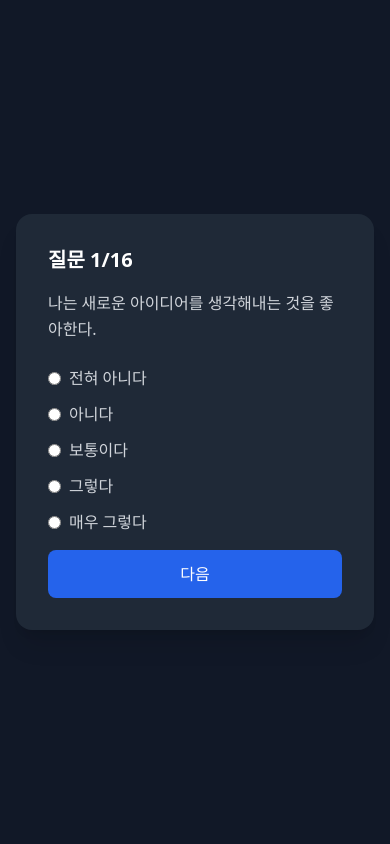
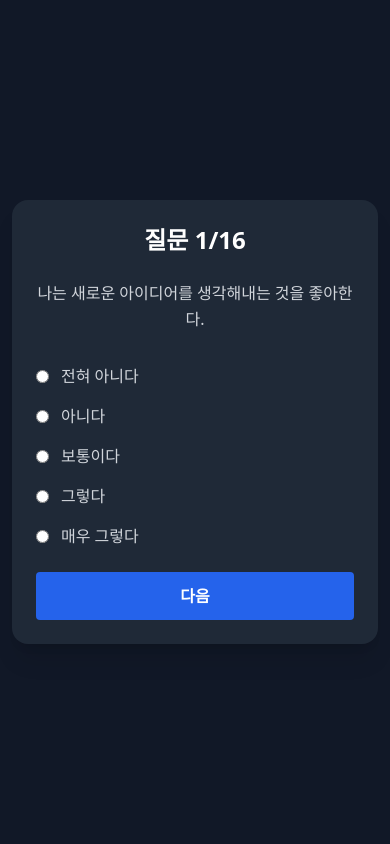
Before and after one commit to HwaJoong/flask-personality-app, a Flask app: page /question in a window 390 px wide. Run offline with Flask 3, Linux system fonts and the light colour scheme; some libraries are stand-ins or nearby versions.

Commit message:
mptimize proportion of mobile and PC

```diff
--- a/templates/question.html
+++ b/templates/question.html
@@ -6,46 +6,50 @@
   <meta name="viewport" content="width=device-width, initial-scale=1.0">
   <script src="https://cdn.tailwindcss.com"></script>
 </head>
-<body class="bg-gray-900 text-white min-h-screen flex items-center justify-center px-4">
-    <div class="bg-gray-800 rounded-2xl shadow-xl p-8 max-w-xl w-full">
-        <h2 class="text-xl font-semibold text-white mb-4">
+<body class="bg-gray-900 text-white min-h-screen flex items-center justify-center px-3 sm:px-4 md:px-6">
+
+  <div class="bg-gray-800 rounded-2xl shadow-xl p-6 sm:p-8 w-full max-w-xl">
+
+    <h2 class="text-2xl sm:text-3xl font-semibold text-white mb-6 text-center">
       질문 {{ q + 1 }}/{{ questions|length }}
     </h2>
 
-        <p class="text-gray-300 mb-6 text-base leading-relaxed">
+    <p class="text-base sm:text-lg md:text-xl text-gray-300 mb-8 leading-relaxed text-center">
       {{ question }}
     </p>
 
-        <form method="post" action="{{ url_for('question') }}" class="space-y-4">
+    <form method="post" action="{{ url_for('question') }}" class="space-y-6">
       <input type="hidden" name="q" value="{{ q }}">
 
-            <div class="flex flex-col space-y-3">
-                <label class="flex items-center space-x-2 text-gray-300">
+      <div class="flex flex-col space-y-4 text-base sm:text-lg">
+        <label class="flex items-center space-x-3 text-gray-300">
           <input type="radio" name="score" value="1" class="accent-blue-500" required>
           <span>전혀 아니다</span>
         </label>
-                <label class="flex items-center space-x-2 text-gray-300">
+        <label class="flex items-center space-x-3 text-gray-300">
           <input type="radio" name="score" value="2" class="accent-blue-500">
           <span>아니다</span>
         </label>
-                <label class="flex items-center space-x-2 text-gray-300">
+        <label class="flex items-center space-x-3 text-gray-300">
           <input type="radio" name="score" value="3" class="accent-blue-500">
           <span>보통이다</span>
         </label>
-                <label class="flex items-center space-x-2 text-gray-300">
+        <label class="flex items-center space-x-3 text-gray-300">
           <input type="radio" name="score" value="4" class="accent-blue-500">
           <span>그렇다</span>
         </label>
-                <label class="flex items-center space-x-2 text-gray-300">
+        <label class="flex items-center space-x-3 text-gray-300">
           <input type="radio" name="score" value="5" class="accent-blue-500">
           <span>매우 그렇다</span>
         </label>
       </div>
 
-            <button type="submit" class="mt-6 w-full bg-blue-600 text-white py-3 rounded-lg hover:bg-blue-700 transition">
+      <button type="submit"
+              class="w-full bg-blue-600 hover:bg-blue-700 text-white font-bold py-3 px-4 rounded text-base sm:text-lg">
         다음
       </button>
     </form>
   </div>
+
 </body>
 </html>
```
Also changed, not shown: templates/team.html (+13 -11 lines), templates/team_result.html (+26 -25 lines). Lines whose indentation alone changed are shown as unchanged.
